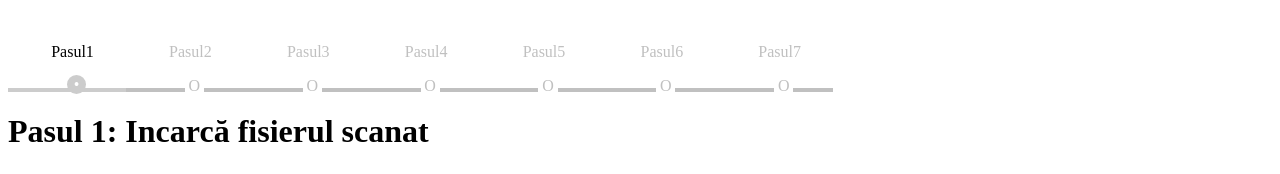
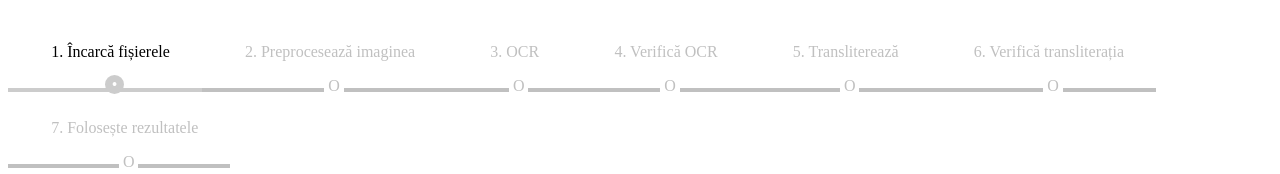
Before and after one commit to bumbutudor/PlatformaDigitizare, a React app in the folder frontend/: page / in a window 1280 px wide. Shown: the top 174 px of the page. Built offline with nearby package versions, Linux system fonts and the light colour scheme; the HTML template or start-up script is replaced by a standard one; what react-validation-mixin would draw is missing.

Commit message:
modify steps

```diff
--- a/frontend/src/digitizare/DigitizationSteps.js
+++ b/frontend/src/digitizare/DigitizationSteps.js
@@ -42,7 +42,7 @@ export default class DigitizationSteps extends Component {
   render() {
     const steps = [
       {
-        name: "Pasul1",
+        name: "1. Încarcă fișierele",
         component: (
           <Step1
             getStore={() => this.getStore()}
@@ -53,7 +53,7 @@ export default class DigitizationSteps extends Component {
         ),
       },
       {
-        name: "Pasul2",
+        name: "2. Preprocesează imaginea",
         component: (
           <Step2
             getStore={() => this.getStore()}
@@ -64,7 +64,7 @@ export default class DigitizationSteps extends Component {
         ),
       },
       {
-        name: "Pasul3",
+        name: "3. OCR",
         component: (
           <Step3
             getStore={() => this.getStore()}
@@ -75,7 +75,7 @@ export default class DigitizationSteps extends Component {
         ),
       },
       {
-        name: "Pasul4",
+        name: "4. Verifică OCR",
         component: (
           <Step4
             getStore={() => this.getStore()}
@@ -86,7 +86,7 @@ export default class DigitizationSteps extends Component {
         ),
       },
       {
-        name: "Pasul5",
+        name: "5. Transliterează",
         component: (
           <Step5
             getStore={() => this.getStore()}
@@ -97,7 +97,7 @@ export default class DigitizationSteps extends Component {
         ),
       },
       {
-        name: "Pasul6",
+        name: "6. Verifică transliterația",
         component: (
           <Step6
             getStore={() => this.getStore()}
@@ -108,7 +108,7 @@ export default class DigitizationSteps extends Component {
         ),
       },
       {
-        name: "Pasul7",
+        name: "7. Folosește rezultatele",
         component: (
           <Step7
             getStore={() => this.getStore()}
```
